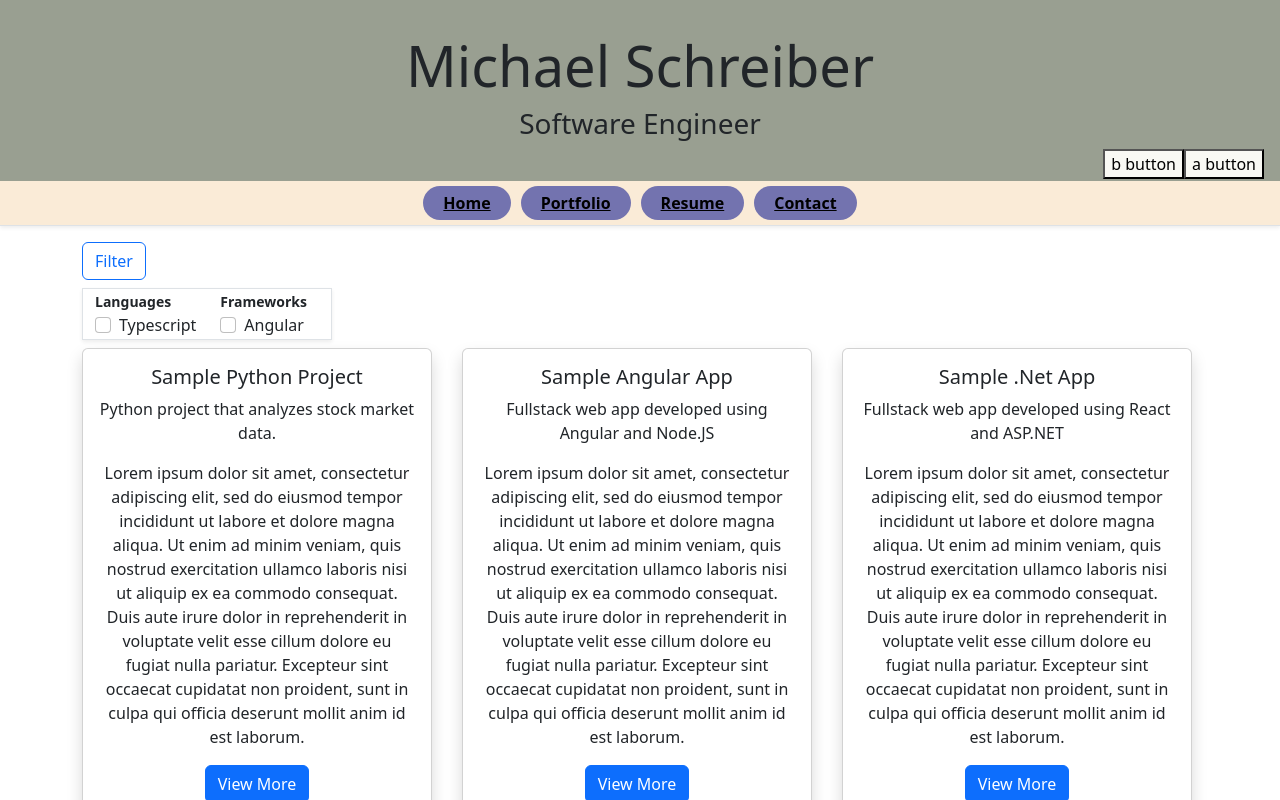
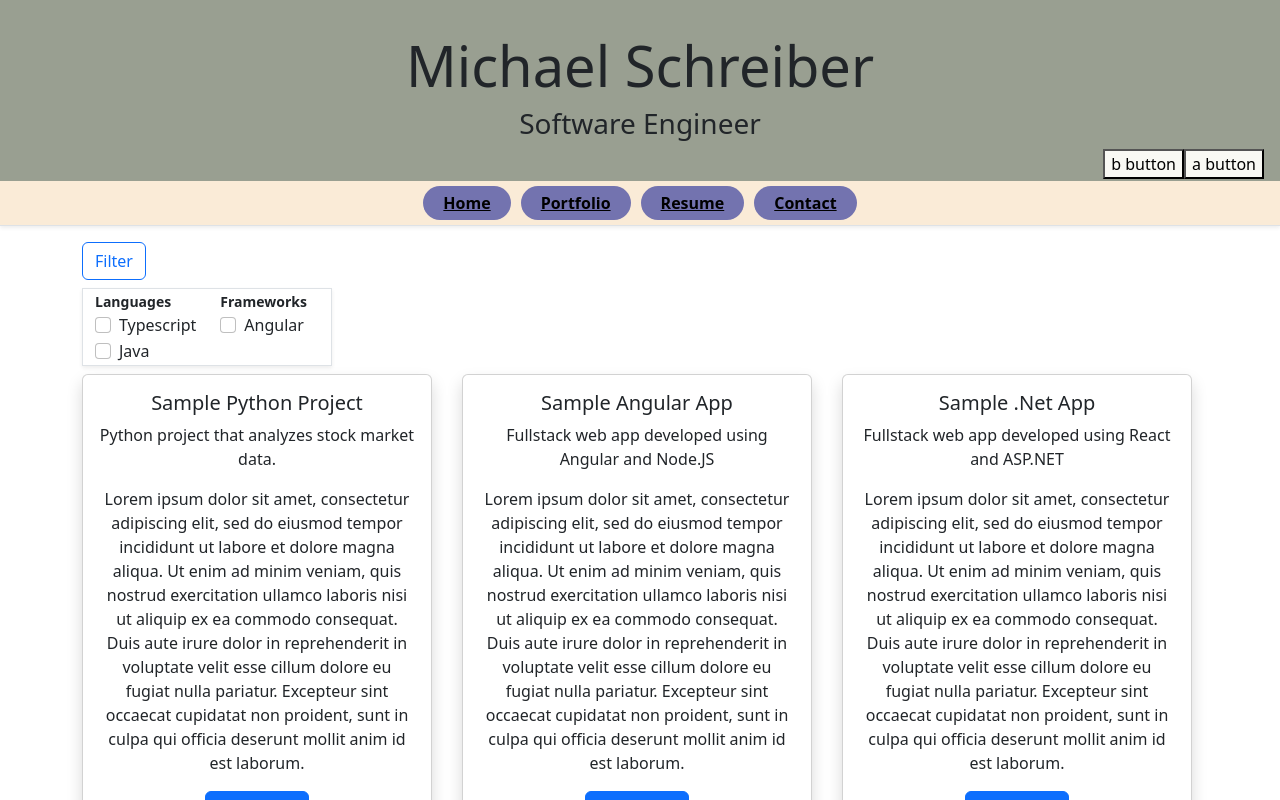
Before and after one commit to UltraLas3r/msPortfolioApplication, an Angular app: page /portfolio in a window 1280 px wide. Both pictures are taken after a click on the button "Filter". Shown: the top 800 px of the page. Built offline with nearby package versions, Linux system fonts and the light colour scheme.

Commit message:
project portfolio update

```diff
--- a/src/app/portfolio/portfolio.component.html
+++ b/src/app/portfolio/portfolio.component.html
@@ -18,6 +18,15 @@
                               (change)="Filter()"
                               name="Typescript">
                            <label class="form-check-label-small">Typescript</label>
+                        </div>
+                        <div class="form-check">
+                           <input
+                              type="checkbox"
+                              class="form-check-input position-static me-2"
+                              [(ngModel)] = "java"
+                              (change)="Filter()"
+                              name="Java">
+                           <label class="form-check-label-small">Java</label>
                         </div>
                      </div>
                   </div>
```
